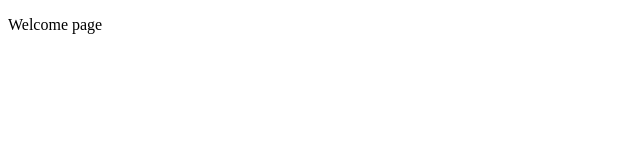
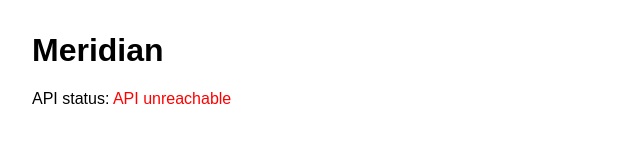
Before and after one commit to AllanKangethe/meridian, a plain HTML site: page app/static/index.html in a window 1280 px wide. Shown: the whole page, without its empty margins (0-640 px from the left). Drawn offline with Linux system fonts and the light colour scheme; no server answers.

Commit message:
Poll /health from status page

```diff
--- a/app/static/index.html
+++ b/app/static/index.html
@@ -1,12 +1,35 @@
 <!DOCTYPE html>
-<html>
-    <body>
+<html lang="en">
+<head>
+    <meta charset="utf-8">
+    <meta name="viewport" content="width=device-width, initial-scale=1">
+    <title>Meridian</title>
+    <style>
+        body { font-family: sans-serif; margin: 2rem; }
+        .ok { color: green; }
+        .error { color: red; }
+    </style>
+</head>
+<body>
+    <h1>Meridian</h1>
+    <p>API status: <span id="status">checking…</span></p>
 
+    <script>
+        async function checkHealth() {
+            const el = document.getElementById("status");
+            try {
+                const res = await fetch("/health");
+                const data = await res.json();
+                el.textContent = `${data.status} (database: ${data.database})`;
+                el.className = res.ok ? "ok" : "error";
+            } catch (err) {
+                el.textContent = "API unreachable";
+                el.className = "error";
+            }
+        }
 
-        <p stlye="
-        color: blue;
-        font-size:50px">Welcome page</p>
-
-
-    </body>
+        checkHealth();
+        setInterval(checkHealth, 5000);
+    </script>
+</body>
 </html>
```
Also changed, not shown: 1 other file.
